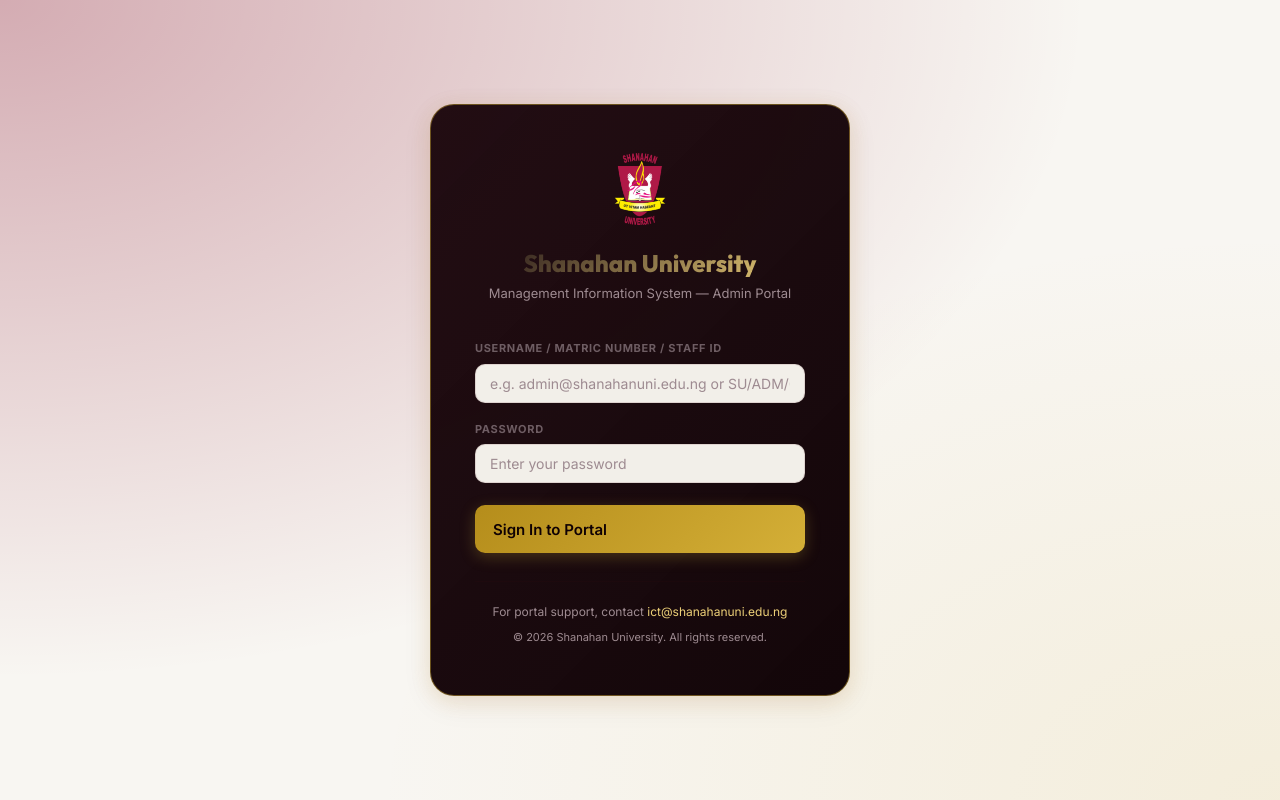
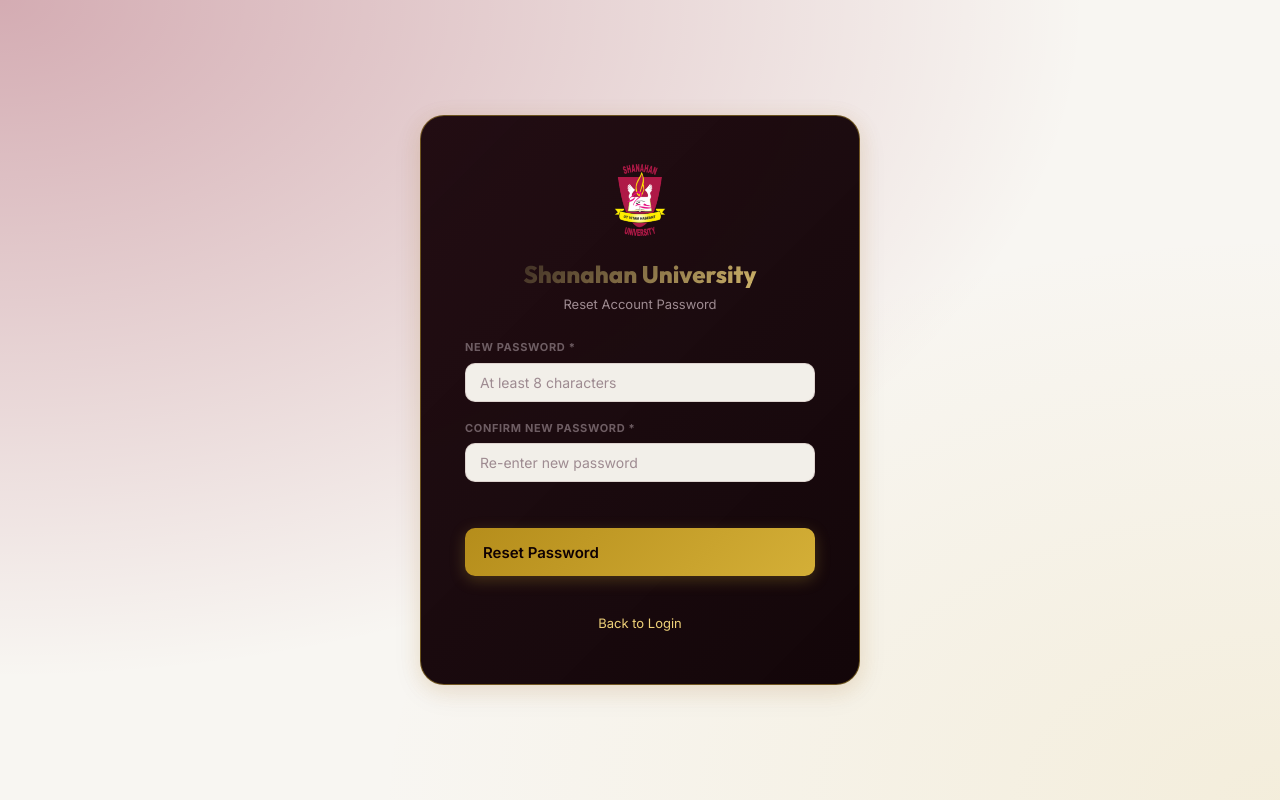
Before and after one commit to Onowuckc/shanahan-admin, a React (Vite) app: page /reset-password in a window 1280 px wide. Before the commit this address led to /login. Built offline with nearby package versions, Linux system fonts and the light colour scheme.

Commit message:
add forgot password modal and reset password page

```diff
--- a/src/App.tsx
+++ b/src/App.tsx
@@ -2,6 +2,7 @@
 import { AuthProvider } from './context/AuthContext';
 import { ProtectedRoute } from './components/ProtectedRoute';
 import LoginPage from './pages/LoginPage';
+import ResetPasswordPage from './pages/ResetPasswordPage';
 import DashboardPage from './pages/DashboardPage';
 import StudentsPage from './pages/StudentsPage';
 import StudentDetailPage from './pages/StudentDetailPage';
@@ -37,6 +38,7 @@
         <Routes>
           {/* Public */}
           <Route path="/login" element={<LoginPage />} />
+          <Route path="/reset-password" element={<ResetPasswordPage />} />
           <Route path="/" element={<RootRedirect />} />
 
           {/* Protected — Admin Layout */}
--- a/src/pages/LoginPage.tsx
+++ b/src/pages/LoginPage.tsx
@@ -1,5 +1,6 @@
 import { useState } from 'react';
 import { useNavigate } from 'react-router-dom';
+import api from '../api/client';
 import { useAuth } from '../context/AuthContext';
 import logoImg from '../assets/SHANAHAN-UNI-LOGO.png';
 import { AlertIcon } from '../components/Icons';
@@ -10,6 +11,12 @@
   const [form, setForm] = useState({ username: '', password: '' });
   const [loading, setLoading] = useState(false);
   const [error, setError] = useState('');
+
+  // Forgot Password State
+  const [showForgotModal, setShowForgotModal] = useState(false);
+  const [forgotEmail, setForgotEmail] = useState('');
+  const [forgotSubmitting, setForgotSubmitting] = useState(false);
+  const [forgotMessage, setForgotMessage] = useState<string | null>(null);
 
   const handleSubmit = async (e: React.FormEvent) => {
     e.preventDefault();
@@ -26,6 +33,21 @@
       setError(err.response?.data?.error || 'Login failed. Please check your credentials.');
     } finally {
       setLoading(false);
+    }
+  };
+
+  const handleForgotSubmit = async (e: React.FormEvent) => {
+    e.preventDefault();
+    if (!forgotEmail) return;
+    setForgotSubmitting(true);
+    setForgotMessage(null);
+    try {
+      await api.post('/auth/forgot-password', { email: forgotEmail.trim() });
+      setForgotMessage('If an account associated with this email exists, a password reset link has been dispatched to your inbox.');
+    } catch (err: any) {
+      setForgotMessage('If an account associated with this email exists, a password reset link has been dispatched to your inbox.');
+    } finally {
+      setForgotSubmitting(false);
     }
   };
 
@@ -57,7 +79,7 @@
           )}
 
           <div className="form-group">
-            <label className="form-label">Username / Matric Number / Staff ID</label>
+            <label className="form-label">Username / Email / Staff ID</label>
             <input
               id="login-username"
               type="text"
@@ -70,7 +92,16 @@
           </div>
 
           <div className="form-group">
-            <label className="form-label">Password</label>
+            <div style={{ display: 'flex', justifyContent: 'space-between', alignItems: 'center' }}>
+              <label className="form-label">Password</label>
+              <button
+                type="button"
+                onClick={() => { setShowForgotModal(true); setForgotMessage(null); }}
+                style={{ background: 'none', border: 'none', color: 'var(--accent-300)', fontSize: 12, cursor: 'pointer', padding: 0 }}
+              >
+                Forgot Password?
+              </button>
+            </div>
             <input
               id="login-password"
               type="password"
@@ -108,6 +139,47 @@
           </p>
         </div>
       </div>
+
+      {/* Forgot Password Modal */}
+      {showForgotModal && (
+        <div className="modal-overlay" onClick={() => setShowForgotModal(false)}>
+          <div className="modal" onClick={(e) => e.stopPropagation()} style={{ maxWidth: 420 }}>
+            <div className="modal-header">
+              <h3 className="modal-title">Reset Your Password</h3>
+              <button className="modal-close" onClick={() => setShowForgotModal(false)}>✕</button>
+            </div>
+            <form onSubmit={handleForgotSubmit}>
+              <div className="modal-body" style={{ display: 'flex', flexDirection: 'column', gap: 16 }}>
+                <p style={{ fontSize: 13, color: 'var(--text-secondary)' }}>
+                  Enter your registered institutional email address. We will send a secure password reset link to your inbox.
+                </p>
+                {forgotMessage && (
+                  <div style={{ padding: 12, background: 'rgba(34,197,94,0.1)', border: '1px solid var(--success-500)', borderRadius: 'var(--radius-md)', color: 'var(--success-400)', fontSize: 13 }}>
+                    {forgotMessage}
+                  </div>
+                )}
+                <div className="form-group">
+                  <label className="form-label">Email Address *</label>
+                  <input
+                    type="email"
+                    className="form-control"
+                    placeholder="e.g. name@shanahanuni.edu.ng"
+                    value={forgotEmail}
+                    onChange={(e) => setForgotEmail(e.target.value)}
+                    required
+                  />
+                </div>
+              </div>
+              <div className="modal-footer">
+                <button type="button" className="btn btn-ghost" onClick={() => setShowForgotModal(false)}>Close</button>
+                <button type="submit" className="btn btn-primary" disabled={forgotSubmitting}>
+                  {forgotSubmitting ? 'Sending Link...' : 'Send Reset Link'}
+                </button>
+              </div>
+            </form>
+          </div>
+        </div>
+      )}
     </div>
   );
 }
--- /dev/null
+++ b/src/pages/ResetPasswordPage.tsx
@@ -0,0 +1,144 @@
+import { useState } from 'react';
+import { useNavigate, useSearchParams, Link } from 'react-router-dom';
+import api from '../api/client';
+import logoImg from '../assets/SHANAHAN-UNI-LOGO.png';
+
+export default function ResetPasswordPage() {
+  const [searchParams] = useSearchParams();
+  const token = searchParams.get('token');
+  const navigate = useNavigate();
+
+  const [newPassword, setNewPassword] = useState('');
+  const [confirmPassword, setConfirmPassword] = useState('');
+  const [submitting, setSubmitting] = useState(false);
+  const [error, setError] = useState<string | null>(null);
+  const [success, setSuccess] = useState(false);
+
+  const handleSubmit = async (e: React.FormEvent) => {
+    e.preventDefault();
+    if (!token) {
+      setError('Password reset token is missing from the link.');
+      return;
+    }
+    if (newPassword.length < 8) {
+      setError('New password must be at least 8 characters long.');
+      return;
+    }
+    if (newPassword !== confirmPassword) {
+      setError('Passwords do not match.');
+      return;
+    }
+
+    setSubmitting(true);
+    setError(null);
+
+    try {
+      await api.post('/auth/reset-password', { token, newPassword });
+      setSuccess(true);
+    } catch (err: any) {
+      setError(err.response?.data?.error || 'Failed to reset password. The link may be expired.');
+    } finally {
+      setSubmitting(false);
+    }
+  };
+
+  return (
+    <div className="login-page" style={{ minHeight: '100vh', display: 'flex', alignItems: 'center', justifyContent: 'center', padding: 20 }}>
+      <div className="login-card" style={{ maxWidth: 440, width: '100%' }}>
+        <div className="login-header" style={{ textAlign: 'center', marginBottom: 24 }}>
+          <img src={logoImg} alt="Logo" style={{ width: 72, height: 72, objectFit: 'contain', marginBottom: 16 }} />
+          <h2 className="login-title">Shanahan University</h2>
+          <p className="login-subtitle">Reset Account Password</p>
+        </div>
+
+        {success ? (
+          <div style={{ textAlign: 'center' }}>
+            <div style={{
+              width: 56,
+              height: 56,
+              borderRadius: '50%',
+              backgroundColor: 'rgba(34,197,94,0.1)',
+              color: 'var(--success-500)',
+              display: 'flex',
+              alignItems: 'center',
+              justifyContent: 'center',
+              margin: '0 auto 16px',
+              fontSize: 24,
+              fontWeight: 700
+            }}>
+              ✓
+            </div>
+            <h3 style={{ margin: '0 0 10px 0', color: 'var(--text-primary)', fontSize: 18 }}>
+              Password Reset Successfully!
+            </h3>
+            <p style={{ color: 'var(--text-secondary)', fontSize: 14, lineHeight: 1.5, marginBottom: 24 }}>
+              Your password has been updated. You can now log in with your new password.
+            </p>
+            <button
+              onClick={() => navigate('/login')}
+              className="btn btn-gold login-btn"
+              style={{ width: '100%' }}
+            >
+              Proceed to Login
+            </button>
+          </div>
+        ) : (
+          <form onSubmit={handleSubmit} className="login-form">
+            {error && (
+              <div style={{
+                backgroundColor: 'rgba(239,68,68,0.1)',
+                border: '1px solid var(--danger-500)',
+                color: 'var(--danger-400)',
+                padding: '10px 14px',
+                borderRadius: 'var(--radius-md)',
+                fontSize: 13,
+                marginBottom: 16
+              }}>
+                {error}
+              </div>
+            )}
+
+            <div className="form-group">
+              <label className="form-label">New Password *</label>
+              <input
+                type="password"
+                required
+                className="form-control"
+                placeholder="At least 8 characters"
+                value={newPassword}
+                onChange={(e) => setNewPassword(e.target.value)}
+              />
+            </div>
+
+            <div className="form-group" style={{ marginBottom: 24 }}>
+              <label className="form-label">Confirm New Password *</label>
+              <input
+                type="password"
+                required
+                className="form-control"
+                placeholder="Re-enter new password"
+                value={confirmPassword}
+                onChange={(e) => setConfirmPassword(e.target.value)}
+              />
+            </div>
+
+            <button
+              type="submit"
+              disabled={submitting}
+              className="btn btn-gold login-btn"
+              style={{ width: '100%' }}
+            >
+              {submitting ? 'Resetting Password...' : 'Reset Password'}
+            </button>
+
+            <div style={{ textAlign: 'center', marginTop: 16 }}>
+              <Link to="/login" style={{ color: 'var(--accent-300)', fontSize: 13, textDecoration: 'none' }}>
+                Back to Login
+              </Link>
+            </div>
+          </form>
+        )}
+      </div>
+    </div>
+  );
+}
```
